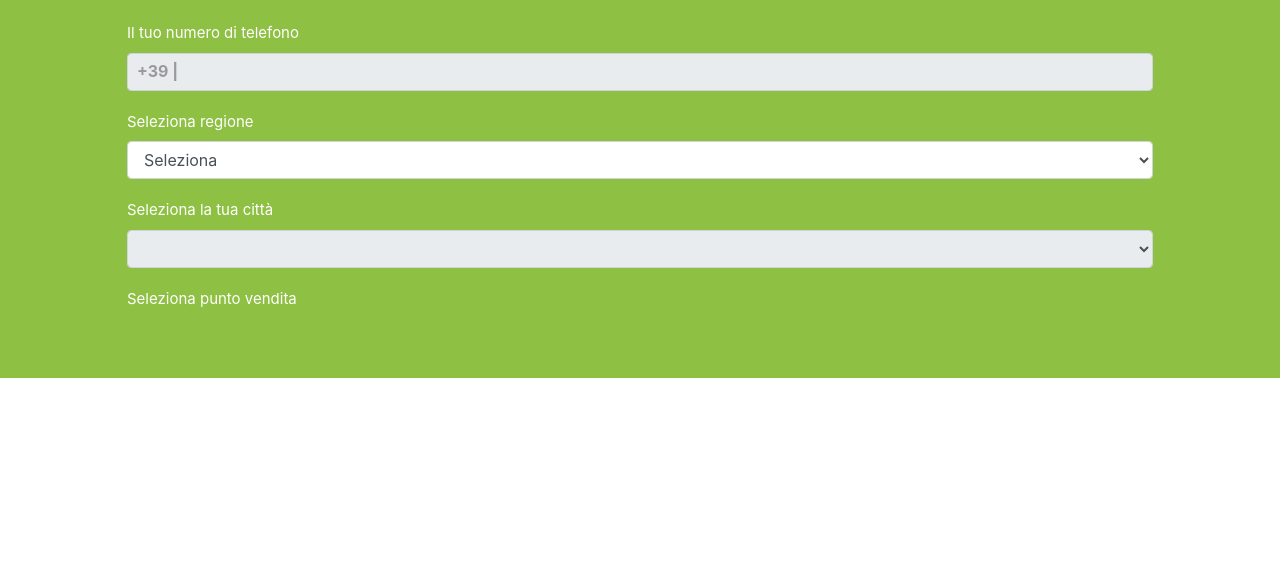
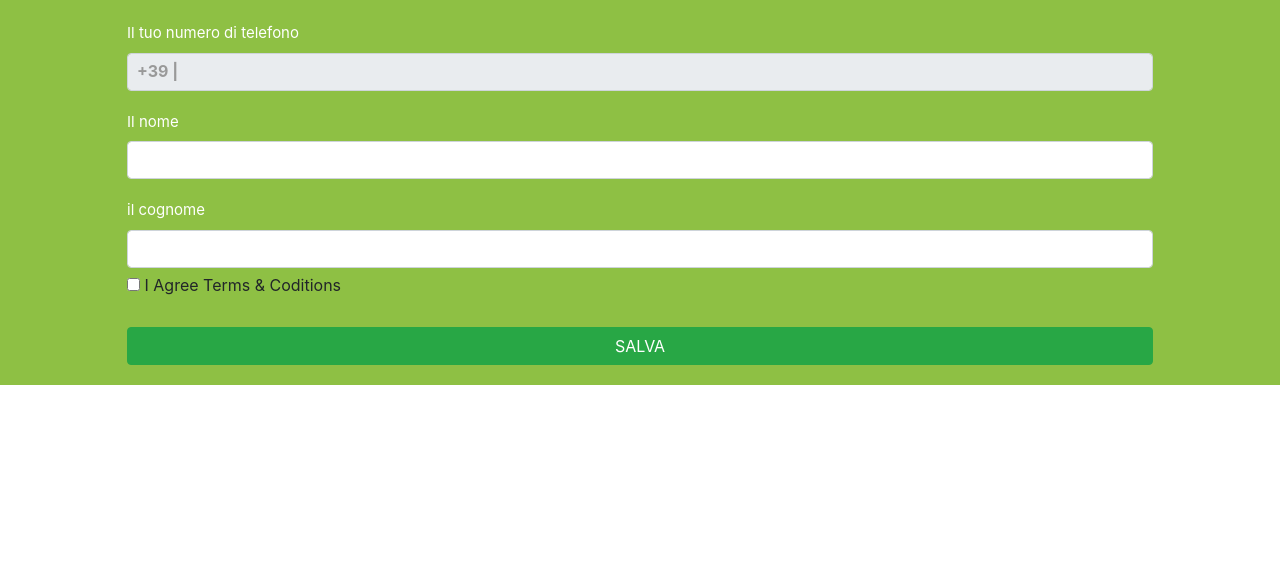
Before and after one commit to ertprs/whatsappBot-2, a PHP site: page /public/auth.php?n=1 in a window 1280 px wide. Shown: the part 218-800 px from the top of the page. Run offline with PHP 8.4, Linux system fonts and the light colour scheme; data that the repository does not hold is empty; a stand-in replaces the project's code that opens the database connection; some libraries are stand-ins or nearby versions.

Commit message:
Created auth.php with terms.php for validation new user

```diff
--- a/css/style.css
+++ b/css/style.css
@@ -210,3 +210,8 @@ text-center {
 	display: inline-block;
 	margin: 100px auto;
 }
+
+
+.terms {
+    padding-top: 5px;
+}
--- a/public/auth.php
+++ b/public/auth.php
@@ -36,7 +36,7 @@
       <div class="row text-center">
         <div class="col-sm-12">
          <a href="#" alt="VolantinoPiu homepage" title="VolantinoPiu homepage" class="logo">
-            <img src="logo_complete.png" class="img-responsive">
+            <img src="../logo_complete.png" class="img-responsive">
           </a>
           <!-- <img class="banner-img img-fluid right-img wow slideInDown" src="img/half_logo_right.png" alt=""> -->
         </div>
@@ -53,32 +53,17 @@
               <div class="input_content">
                 <input type="number" id="numControll" class="form-control" readonly name="numero" value="<?php echo $_SESSION['num'] ?>" required><span>+39 | </span>
               </div>
-              <label>Seleziona regione</label>
-                <select class="form-control" id="reg" name="reg">
-                  <option value="xx">Seleziona</option>
-                  <?php
-                      require './bin/config.php';
-                      $sql = "SELECT DISTINCT `regione` FROM `puntivendita`";
-                      $query = mysqli_query($con, $sql);
-                          while ($row = mysqli_fetch_array($query)) {
-                              $select .= '<option>'.$row['regione'].'</option>';
-                          }
+              <label>Il nome</label>
+                <input type="text" class="form-control" name="nome" id="nome">
 
-                          echo $select;
-
-
-                  ?>
-                </select>
-
-              <label>Seleziona la tua città</label>
-                <select class="form-control" id="citta" name="citta" disabled>
-
-                </select>
-
-              <label>Seleziona punto vendita</label>
-                <div id="pv" style="min-height:40px"></div>
-
-                <!-- <input type="submit" value="SALVA"  class="btn btn-success" style="margin-top:30px"> -->
+              <label>il cognome</label>
+                <input type="text" class="form-control" id="cognome" name="cognome">
+                <div class="terms">
+                  <input type="checkbox" name="terms" required  id="terms">  I Agree Terms & Coditions
+                </div>
+                <div class="btn-box">
+                  <input type="submit" value="SALVA"  class="btn btn-success w100" style="margin-top:30px; width:100%">
+                </div>
             </form>
 
           </div>
@@ -101,63 +86,31 @@
     toastr.options.timeOut = 100; // 3s
 
 
-  $('#numControll').on('click', function() {
-    toastr.warning('Il campo selezionatio non si può cambiare', 'Attenzione..');
-    toastr.options.timeOut = 2000;
-  })
-
-  $('#reg').on('change', function() {
-      $.ajax({
-          url: './vendor/location.php',
-          type: 'post',
-          data: {
-          regione : this.value
-        },
-        success: function(result) {
-          $("#citta").html(result);
-          $('#citta').prop('disabled', false);
-          $('#citta').focus();
-        },
-      });
-    });
-
-    $('#citta').on('change focus', function() {
-
-      let seesionNumber = "<?php  echo $_SESSION['num'] ?>"
-      $.ajax({
-          url: './vendor/address.php',
-          type: 'post',
-          data: {
-              address: this.value,
-              number: seesionNumber,
-              id: this.id
-          },
-          success: function(result) {
-              $("#pv").html(result);
-              $('.check-box').click(function(e) {
-                $(this).attr('checked', true);
-
-                let getStatus =  ($(this)).data('ean');
-
-                $.ajax({
-                  url: './vendor/auth.php',
-                  type: 'post',
-                  data : {
-                    status: getStatus,
-                    id: this.id,
-                    number: seesionNumber
-                  },
-                  success: function(result) {
-                    toastr.success('Modifiche salvate..', 'Successo');
-                    toastr.options.timeOut = 700;
-                  }
-                });
+    $('#numControll').on('click', function() {
+      toastr.warning('Il campo selezionatio non si può cambiare', 'Attenzione..');
+      toastr.options.timeOut = 2000;
+    })
 
 
-      });
+
+    $(document).on('submit', '#registra_cluster', function(e) {
+      e.preventDefault();
+      $.ajax({
+          url: '../vendor/terms.php',
+          type: 'post',
+          data: $('#registra_cluster').serialize(),
+
+          success: function(result) {
+            toastr.success('Dati inseritit..', 'Successo');
+            toastr.options.timeOut = 2000;
+            setTimeout(() => {
+              location.href= "https://testing3.volantinopiu.it/auth/login.php";
+            }, 2500);
+
           }
       })
     });
+
 
 
 
```
Also changed, not shown: 1 other file.
